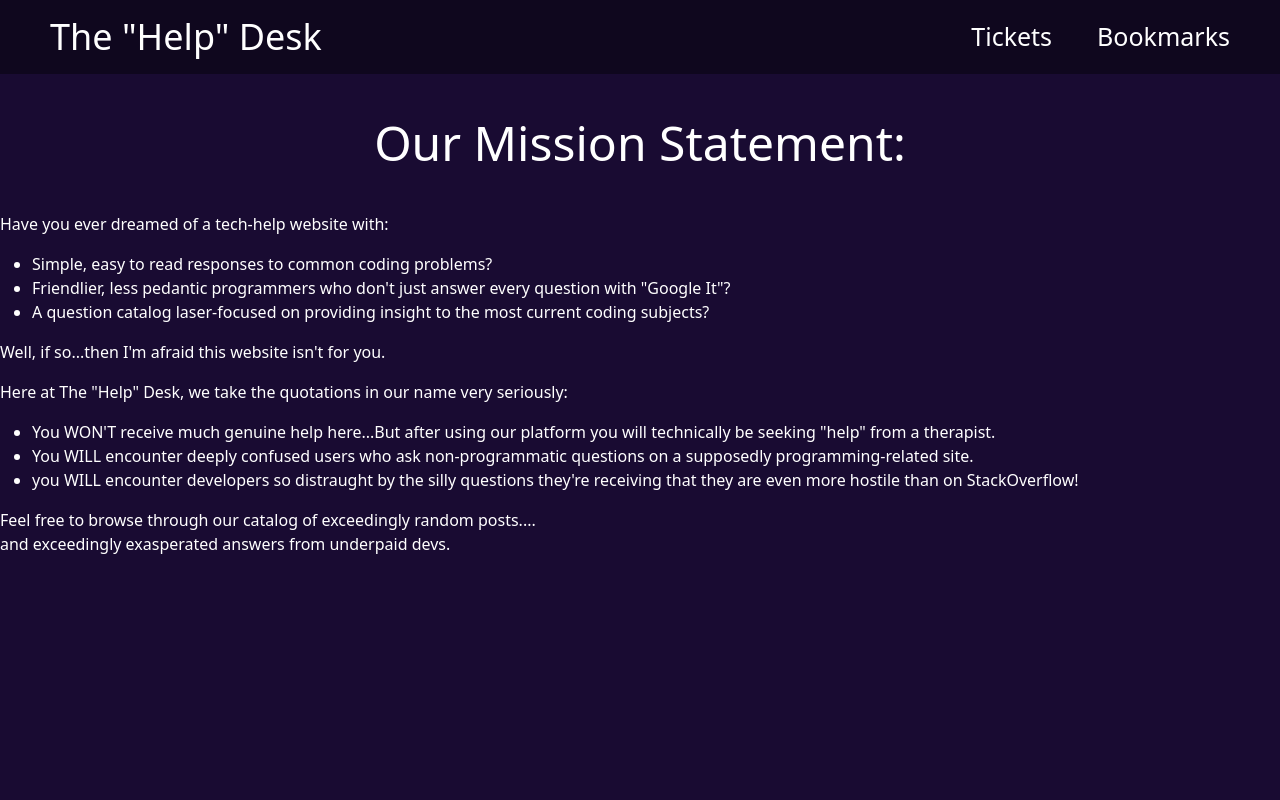
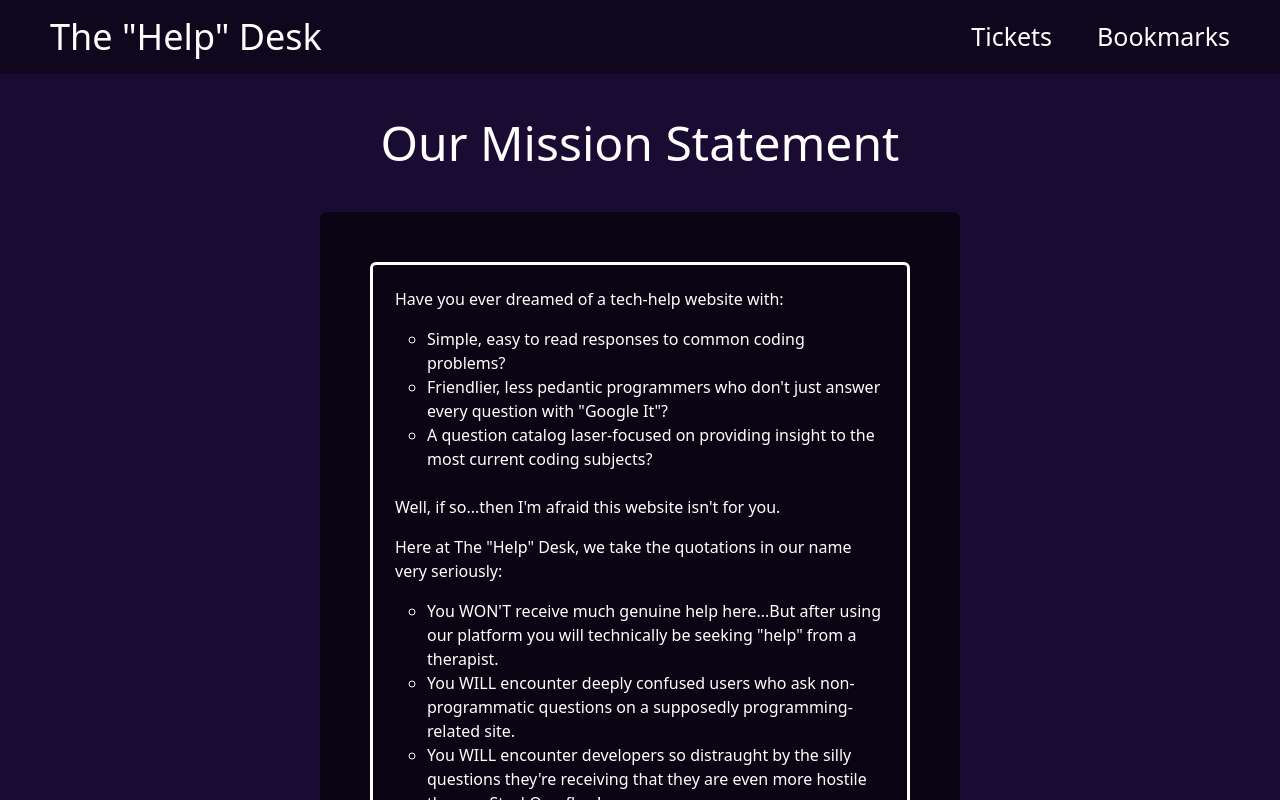
Before and after one commit to RobertElWood/HelpDeskProject-Angular, an Angular app in the folder ClientApp/: page / in a window 1280 px wide. Shown: the top 800 px of the page. Built offline with nearby package versions, Linux system fonts and the light colour scheme.

Commit message:
Added styling for mission page and create ticket

```diff
--- a/ClientApp/src/app/home/home.component.html
+++ b/ClientApp/src/app/home/home.component.html
@@ -1,16 +1,29 @@
-<h1>Our Mission Statement:</h1>
+<h1>Our Mission Statement</h1>
+<div class="mission-container">
+  <ul class="mission-list">
     <p>Have you ever dreamed of a tech-help website with:</p>
     <ul>
       <li>Simple, easy to read responses to common coding problems?</li>
       <li>Friendlier, less pedantic programmers who don't just answer every question with "Google It"?</li>
       <li>A question catalog laser-focused on providing insight to the most current coding subjects?</li>
     </ul>
+    <br>
     <p>Well, if so...then I'm afraid this website isn't for you.</p>
-
     <p>Here at The "Help" Desk, we take the quotations in our name very seriously:</p>
     <ul>
-  <li>You WON'T receive much genuine help here...But after using our platform you will technically be seeking "help" from a therapist.</li>
-  <li>You WILL encounter deeply confused users who ask non-programmatic questions on a supposedly programming-related site.</li>
-  <li>you WILL encounter developers so distraught by the silly questions they're receiving that they are even more hostile than on StackOverflow!</li>
+      <li>You WON'T receive much genuine help here...But after using our platform you will technically be seeking
+        "help"
+        from a therapist.
+      </li>
+      <li>You WILL encounter deeply confused users who ask non-programmatic questions on a supposedly
+        programming-related
+        site.
+      <li>You WILL encounter developers so distraught by the silly questions they're receiving that they are even more
+        hostile than on StackOverflow!
+      </li>
     </ul>
-<p>Feel free to browse through our catalog of exceedingly random posts....<br>and exceedingly exasperated answers from underpaid devs.</p>
+    <br>
+    <p>Feel free to browse through our catalog of exceedingly random posts....</p>
+    <p> and exceedingly exasperated answers from underpaid devs.</p>
+  </ul>
+</div>
--- a/ClientApp/src/app/tickets-list/tickets-list.component.css
+++ b/ClientApp/src/app/tickets-list/tickets-list.component.css
@@ -15,4 +15,8 @@
 
 .ask-button {
   margin-top: 40px;
+  display: flex;
+  justify-content: center;
+  align-items: center;
+  margin: auto;
 }
--- a/ClientApp/src/app/tickets-list/tickets-list.component.html
+++ b/ClientApp/src/app/tickets-list/tickets-list.component.html
@@ -1,7 +1,7 @@
 <h2>Our Archived Tickets</h2>
 <div class="ticket-container">
-    <ul class="ticket-list">
-        <li class="list-item" *ngFor="let t of tickets">
+    <ul class=>
+        <li class="ticket-list" *ngFor="let t of tickets">
             <p>Ticket# {{t.id}}</p>
             <p>Active: {{!t.resolved}}</p>
             <p>Question: {{t.problem}}</p>
--- a/ClientApp/src/app/update-ticket/update-ticket.component.css
+++ b/ClientApp/src/app/update-ticket/update-ticket.component.css
@@ -0,0 +1,27 @@
+.ticket-container {
+    width: 60%;
+    background-color: rgba(0, 0, 0, 0.6);
+    padding: 40px;
+    border-radius: 8px;
+    margin: 0 auto;
+    display: flex;
+    justify-content: center;
+  }
+
+  .question {
+    border: 3px solid #fff;
+    border-radius: 6px;
+    width: 400px;
+    padding: 22px;
+    display: flex;
+    flex-direction: column;
+    justify-content: space-between;
+  }
+
+  button {
+      margin-top: 20px;
+  }
+
+  .input:first-of-type {
+      margin-bottom: 10px;
+  }
--- a/ClientApp/src/app/update-ticket/update-ticket.component.html
+++ b/ClientApp/src/app/update-ticket/update-ticket.component.html
@@ -1,17 +1,13 @@
-<br>
-<h3>Question:</h3>
-<h4>{{foundTicket.problem}}</h4>
-<br>
-<p>Posted By: {{foundTicket.poster}}</p>
-<br>
-<p>Add Your Response Using the Fields Below:</p>
-<br>
-<p>Your Answer:</p>
-<input type="text" [(ngModel)]="foundTicket.answer">
-<br>
-<br>
-<p>Your Username:</p>
-<input type="text" [(ngModel)]="foundTicket.commenter">
-<br>
-<br>
-<button (click)="updateTicketAnswer()">Submit & Return</button>
+<h1>Question</h1>
+<div class="ticket-container">
+    <div class="question">
+        <P>{{foundTicket.problem}}</P>
+        <p>Posted By: {{foundTicket.poster}}</p>
+        <p>Add Your Response Using the Fields Below:</p>
+        <p>Your Answer:</p>
+        <input class="input" type="text" [(ngModel)]="foundTicket.answer">
+        <p>Your Username:</p>
+        <input class="input" type="text" [(ngModel)]="foundTicket.commenter">
+        <button (click)="updateTicketAnswer()">Submit & Return</button>
+    </div>
+</div>
--- a/ClientApp/src/styles.css
+++ b/ClientApp/src/styles.css
@@ -12,8 +12,19 @@ body {
   height: 100%;
   color: #fff;
 }
+.mission-container {
+  width: 50%;
+  background-color: rgba(0, 0, 0, 0.6);
+  padding: 40px;
+  border-radius: 8px;
+  margin: 0 auto;
+  margin: 0 auto;
+  display: flex;
+  justify-content: center;
+}
 
-h1, h2 {
+h1,
+h2 {
   font-size: 48px;
   margin: 40px 0;
   width: 100%;
@@ -54,6 +65,22 @@ button:hover {
   justify-content: space-between;
   margin: 10px;
 }
+.mission-list {
+  list-style: none;
+  border: 3px solid #fff;
+  border-radius: 6px;
+  width: 600px;
+  padding: 22px;
+  display: flex;
+  flex-direction: column;
+  justify-content: center;
+  margin: 10px;
+}
+.mission-list:hover {
+  background-color: #fff;
+  color: #000;
+  transition: background-color 0.3s ease;
+}
 
 .list-item:hover {
   background-color: #fff;
```
Also changed, not shown: ClientApp/src/app/home/home.component.css (added). Lines whose indentation alone changed are shown as unchanged.
